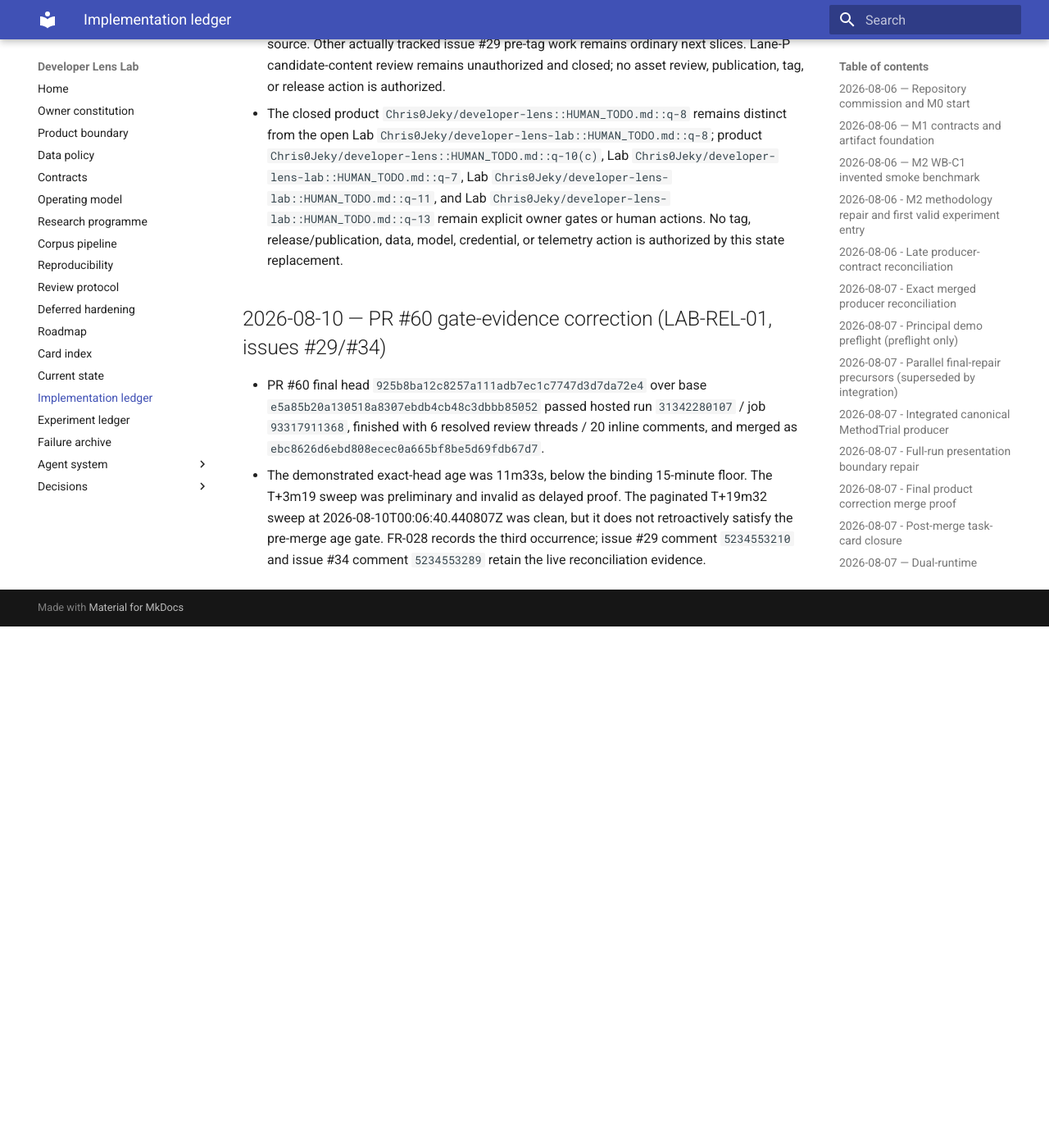
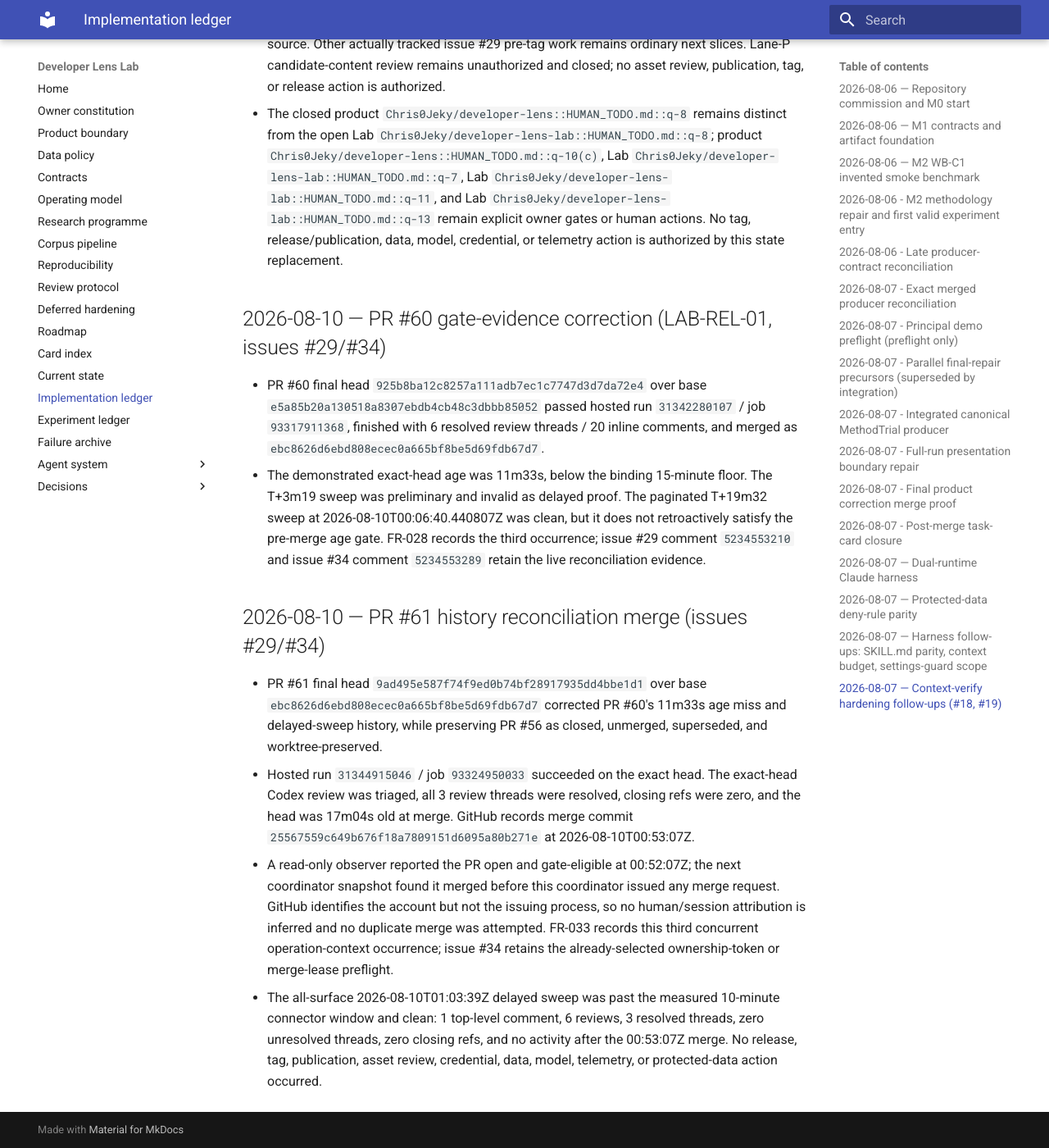
Before and after one commit to Chris0Jeky/developer-lens-lab, an MkDocs documentation site: the page built from docs/IMPLEMENTATION_LEDGER.md, in a window 1280 px wide and 1400 px high, scrolled down 31278 px. Shown: the whole window at 82% size. Built offline with MkDocs 1.6.1 and Material for MkDocs 9.7.7, drawn with Linux system fonts in a browser that asks for light colours; before the commit the page ends 32042 px from its top, so only the background shows below that.

Commit message:
Record PR 61 concurrent merge

```diff
--- a/docs/IMPLEMENTATION_LEDGER.md
+++ b/docs/IMPLEMENTATION_LEDGER.md
@@ -1038,3 +1038,22 @@ Append milestone evidence. Live GitHub facts are snapshots and must be refreshed
   2026-08-10T00:06:40.440807Z was clean, but it does not retroactively satisfy the pre-merge age
   gate. FR-028 records the third occurrence; issue #29 comment `5234553210` and issue #34 comment
   `5234553289` retain the live reconciliation evidence.
+
+## 2026-08-10 — PR #61 history reconciliation merge (issues #29/#34)
+
+- PR #61 final head `9ad495e587f74f9ed0b74bf28917935dd4bbe1d1` over base
+  `ebc8626d6ebd808ecec0a665bf8be5d69fdb67d7` corrected PR #60's 11m33s age miss and delayed-sweep
+  history, while preserving PR #56 as closed, unmerged, superseded, and worktree-preserved.
+- Hosted run `31344915046` / job `93324950033` succeeded on the exact head. The exact-head Codex
+  review was triaged, all 3 review threads were resolved, closing refs were zero, and the head was
+  17m04s old at merge. GitHub records merge commit
+  `25567559c649b676f18a7809151d6095a80b271e` at 2026-08-10T00:53:07Z.
+- A read-only observer reported the PR open and gate-eligible at 00:52:07Z; the next coordinator
+  snapshot found it merged before this coordinator issued any merge request. GitHub identifies the
+  account but not the issuing process, so no human/session attribution is inferred and no duplicate
+  merge was attempted. FR-033 records this third concurrent operation-context occurrence; issue
+  #34 retains the already-selected ownership-token or merge-lease preflight.
+- The all-surface 2026-08-10T01:03:39Z delayed sweep was past the measured 10-minute connector
+  window and clean: 1 top-level comment, 6 reviews, 3 resolved threads, zero unresolved threads,
+  zero closing refs, and no activity after the 00:53:07Z merge. No release, tag, publication, asset
+  review, credential, data, model, telemetry, or protected-data action occurred.
--- a/docs/agent-system/FRICTION_LOG.md
+++ b/docs/agent-system/FRICTION_LOG.md
@@ -956,13 +956,15 @@ read changed no GitHub object, tracked file, Git ref, ignored output, or protect
 - **workaround:** Treat the new live state as authoritative, verify the merge commit and origin/main,
   reconcile available concurrent-process operation evidence, and make no duplicate merge or ref
   rewrite attempt.
-- **occurrences:** 2 independent occurrences — Lab PR #54 and PR #55 on 2026-08-09.
+- **occurrences:** 3 independent occurrences — Lab PR #54 and PR #55 on 2026-08-09, then Lab PR #61
+  on 2026-08-10.
 - **task:** lab issue #34 tracks the ownership-token or merge-lease preflight; comment `5233753580`
   supplies the first occurrence's direct merge-operation correction.
 - **promotion:** The first occurrence was resolved by direct operation evidence: a root governor
   issued the exact-head REST merge and GitHub returned the recorded merge commit. The second
   occurrence selects an ownership token or merge lease checked by a preflight as the cheapest
-  enforceable layer; issue #34 retains the implementation task.
+  enforceable layer; the third confirms that selection and issue #34 retains the implementation
+  task. Do not add another observation-only workaround.
 
 _Note 2026-08-09 (state reconciliation merge):_ The transition occurred only after exact-head run
 `31333721317` succeeded, the final review was clean, all threads were resolved, and the 15-minute
@@ -986,6 +988,16 @@ head/base/check/thread/closing-ref snapshots plus no duplicate merge attempt.
 _Note 2026-08-09 (PR #55 delayed sweep):_ The post-merge sweep found no late review, comment,
 thread, or closing-reference debt. The occurrence is safely reconciled, but status remains
 `workaround-documented` until issue #34's ownership-token or merge-lease preflight is implemented.
+
+_Note 2026-08-10 (PR #61 concurrent-context recurrence):_ A read-only observer snapshot at
+00:52:07Z reported PR #61 OPEN and gate-eligible; before this coordinator issued any merge request,
+the next exact snapshot observed it MERGED at 00:53:07Z as merge commit
+`25567559c649b676f18a7809151d6095a80b271e`. GitHub names account `Chris0Jeky` but not the issuing
+process, so no human or session attribution is inferred and no duplicate merge was attempted. The
+exact head `9ad495e587f74f9ed0b74bf28917935dd4bbe1d1` had green hosted run `31344915046`, an exact-head
+Codex review, all 3 threads resolved, zero closing refs, and 17m04s age at merge; no gate defect is
+known. The 2026-08-10T01:03:39Z all-surface sweep was clean with no post-merge activity. Issue #34's
+selected ownership-token/merge-lease preflight remains unimplemented.
 
 ### FR-034 — a combined state patch used one stale context hunk
 
@@ -1079,12 +1091,12 @@ ownership-token follow-up remain unchanged.
   were recovered; no proof command or repository state was affected.
 - **workaround:** Use the canonical commands printed from `CLAUDE.md`; when probing optional files,
   derive candidate paths from tracked-file inventory first.
-- **occurrences:** 2 independent occurrences — PR #55 correction proof lookup and the wheel-contract
-  proof-command lookup on 2026-08-09.
+- **occurrences:** 3 independent occurrences — PR #55 correction proof lookup and the wheel-contract
+  proof-command lookup on 2026-08-09, then the PR #61 merge-follow-up proof lookup on 2026-08-10.
 - **task:** lab issue #34 tracks command-boundary hardening and reusable preflight checks.
 - **promotion:** At the second occurrence, the selected enforcing layer is a tracked-file inventory
   preflight before passing explicit paths to `rg`; a checked wrapper remains bounded task debt on
-  issue #34.
+  issue #34. The third occurrence confirms that layer; do not add another prose-only workaround.
 
 _Correction 2026-08-09 (exact-final-head review):_ The original symptom overgeneralized the
 explicit-path failure. `pyproject.toml` exists and was read successfully; `Makefile` and the optional
@@ -1099,6 +1111,11 @@ GitHub object, ignored output, or protected byte changed.
 _Correction 2026-08-10 (PR #56 final blocker-fix):_ A live synthetic check confirmed native ripgrep
 returns exit 2 when an explicitly named path is missing, even when another named path matches. This
 supersedes only the earlier exit-status claim; the original symptom and dated correction remain above.
+
+_Note 2026-08-10 (PR #61 merge follow-up):_ A combined proof-table lookup named the absent optional
+`Makefile` beside tracked `CLAUDE.md` and `pyproject.toml`. It printed the useful canonical commands
+but exited nonzero before any proof or repository mutation. The direct tracked `CLAUDE.md` read then
+supplied the command table. Issue #34 still owns the selected inventory-first wrapper.
 
 ### FR-037 — inline PowerShell status assertion misquoted Markdown backticks
 
```
Also changed, not shown: docs/CURRENT_STATE.md (+15 -2 lines).
